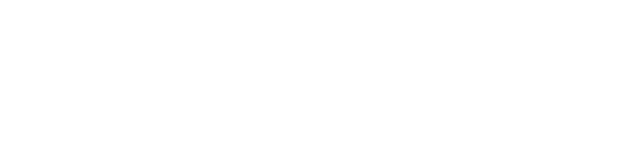
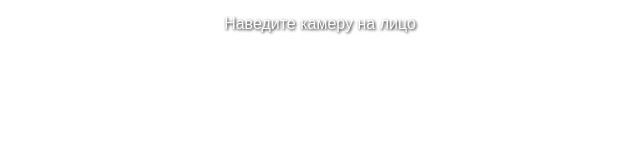
Before and after one commit to copirka23/webar-project, a plain HTML site: page task3/index.html in a window 1280 px wide. Shown: the whole page, without its empty margins (320-960 px from the left). Drawn offline with Linux system fonts and the light colour scheme.

Commit message:
Update index.html

```diff
--- a/task3/index.html
+++ b/task3/index.html
@@ -2,45 +2,82 @@
 <html lang="ru">
 <head>
     <meta charset="UTF-8">
-    <meta name="viewport" content="width=device-width, initial-scale=1.0">
+    <meta name="viewport"
+          content="width=device-width, initial-scale=1.0">
+
     <title>AR Face Tracking - Очки</title>
+
+    <!-- A-Frame -->
     <script src="https://aframe.io/releases/1.5.0/aframe.min.js"></script>
+
+    <!-- MindAR Face Tracking -->
     <script src="https://cdn.jsdelivr.net/npm/mind-ar@1.2.5/dist/mindar-face-aframe.prod.js"></script>
+
     <style>
-        body { margin: 0; overflow: hidden; }
+        body {
+            margin: 0;
+            overflow: hidden;
+        }
+
+        .ar-info {
+            position: fixed;
+            top: 15px;
+            left: 0;
+            width: 100%;
+            text-align: center;
+            color: white;
+            font-family: Arial, sans-serif;
+            font-size: 16px;
+            z-index: 10;
+            pointer-events: none;
+            text-shadow: 1px 1px 3px black;
+        }
     </style>
 </head>
+
 <body>
+
+    <div class="ar-info">
+        Наведите камеру на лицо
+    </div>
+
     <a-scene
-        mindar-face="autoStart: true"
+        mindar-face="autoStart: true; uiLoading: no; uiError: no; uiScanning: no"
         embedded
         color-space="sRGB"
         renderer="colorManagement: true, physicallyCorrectLights"
         vr-mode-ui="enabled: false"
         device-orientation-permission-ui="enabled: false">
 
+        <!-- 3D модель очков -->
         <a-assets>
-            <!-- Заменили .gltf на .glb для стабильной загрузки -->
             <a-asset-item
                 id="glasses"
-                src="https://cdn.jsdelivr.net/gh/hiukim/mind-ar-js@1.2.5/examples/face-tracking/assets/glasses/scene.glb">
+                src="https://cdn.jsdelivr.net/gh/hiukim/mind-ar-js@1.2.5/examples/face-tracking/assets/glasses/scene.gltf">
             </a-asset-item>
         </a-assets>
 
+        <!-- Камера -->
         <a-camera
             active="false"
             position="0 0 0"
             look-controls="enabled: false">
         </a-camera>
 
+        <!-- Отслеживание лица -->
         <a-entity mindar-face-target="anchorIndex: 168">
+
+            <!-- Очки -->
             <a-gltf-model
                 src="#glasses"
                 position="0 0 0"
                 rotation="0 0 0"
                 scale="0.01 0.01 0.01">
             </a-gltf-model>
+
         </a-entity>
+
     </a-scene>
+
 </body>
 </html>
```
